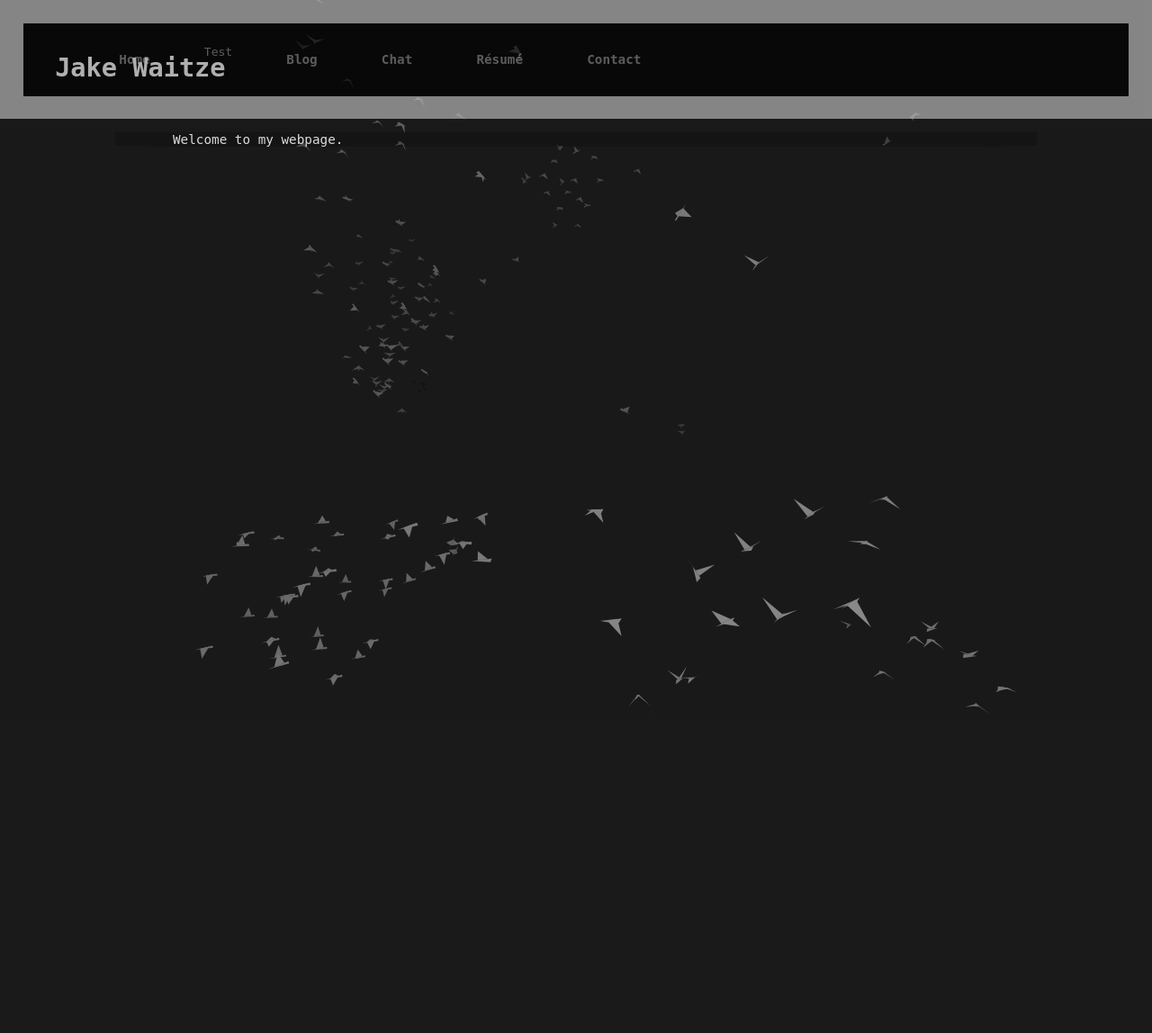
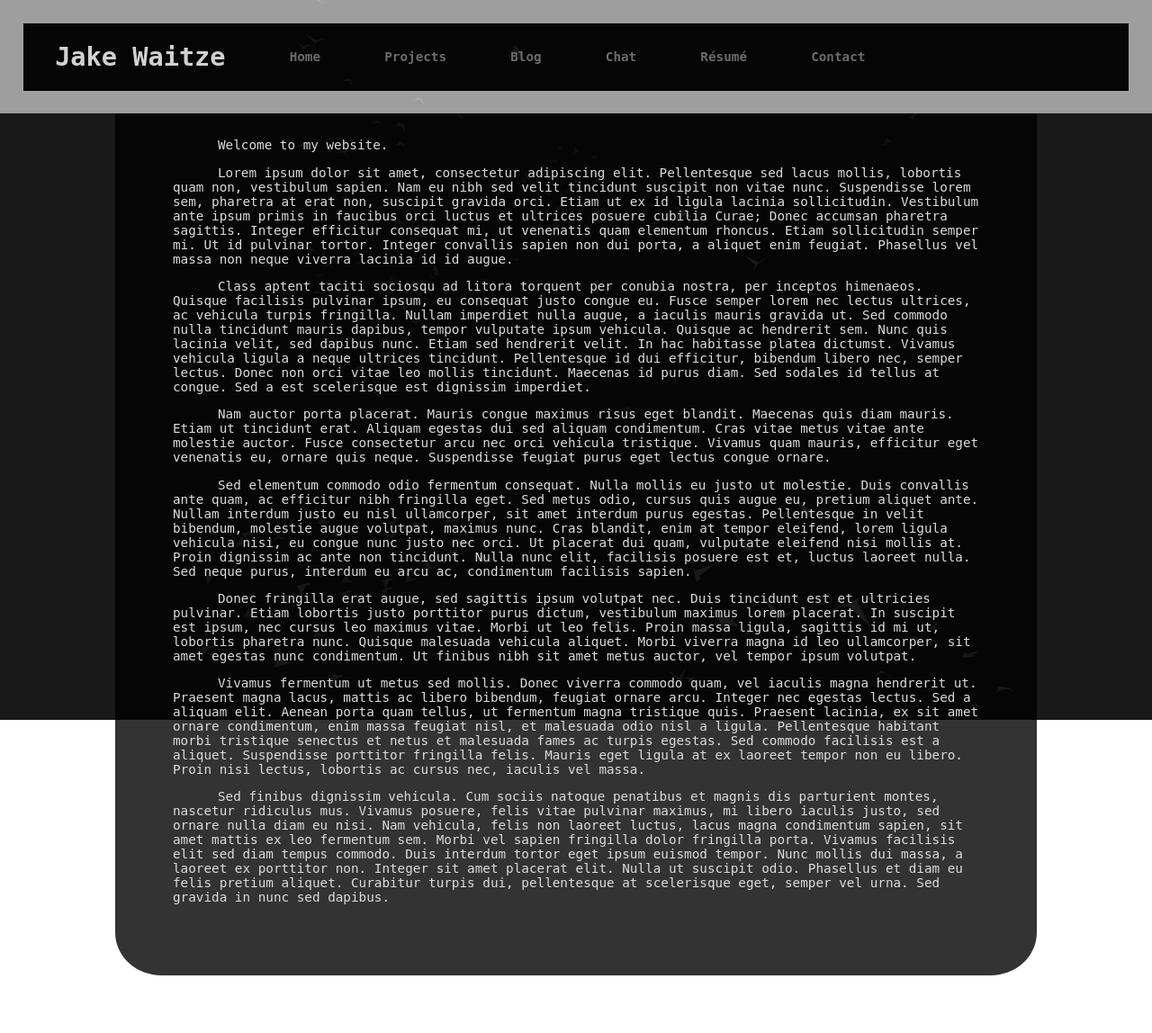
Before and after one commit to jwaitze/jake-personal-website, a PHP site: page / in a window 1280 px wide. Shown: the whole page at 90% size. Before the commit the page ends 800 px from the top, so only its background shows below. Run offline with PHP 8.4, Linux system fonts and the light colour scheme.

Commit message:
Fixed menu items, fixed h1, fixed body, indented all paragraphs in the body, added some lorem ipsum, added and fixed dropdown menus, still need to fix dropdown menu z-index?

```diff
--- a/css/main.css
+++ b/css/main.css
@@ -4,19 +4,10 @@
 
 body {
 	margin: 0;
-	overflow: hidden;
-}
-
-h1 {
-	position: absolute;
-	margin: 0;
-	padding: 0;
-	color: white;
-	z-index: 2;
 }
 
 canvas {
-	position: absolute;
+	position: fixed;
 	top: 0;
 	z-index: -1;
 }
@@ -25,12 +16,25 @@ a {
 	text-decoration: none;
 }
 
+h1 {
+	margin: 0;
+	padding: 0;
+	color: white;
+	z-index: 2;
+}
+
 #mainHeader {
 	width: 96%;
 	padding: 2%;
 	background-color: #C0C0C0;
-	opacity: 0.65;
-    filter: alpha(opacity=65); /* For IE8 and earlier */
+	opacity: 0.80;
+    filter: alpha(opacity=80); /* For IE8 and earlier */
+}
+
+#mainMenu {
+	background-color: black;
+	width: 100%;
+	z-index: 5;
 }
 
 #mainHeader ul {
@@ -46,62 +50,68 @@ a {
 	display: inline;
 	margin-left: 0;
 	padding: 2%;
-	right: 0;
+	text-align: center;
 }
 
 #mainHeader li a {
 	display: block;
-	text-align: center;
 	padding: 8px 11px;
 	color: gray;
-	font-size: 1.1rem;
+	font-size: 1.1em;
 	font-weight: bold;
+	line-height: 10px
 }
 
 #mainHeader li a:hover {
 	color: white;
 }
 
-#mainMenu {
-	background-color: black;
-	width: 100%;
-	z-index: 9999;
+#mainBody {
+	border-bottom-left-radius: 5%;
+	border-bottom-right-radius: 5%;
+	padding: 1% 5% 5% 5%;
+	margin-left: 10%;
+	margin-right: 10%;
+	margin-bottom: 5%;
+	height: 500%;
+	background-color: rgba(0,0,0,0.80);
 }
 
-#mainNote {
-	border-bottom-left-radius: 10%;
-	border-bottom-right-radius: 10%;
-	padding-left: 5%;
-	padding-right: 5%;
-	margin-left: 10%;
-	margin-right: 10%;
-	height: 500%;
-	background-color: rgba(0,0,0,0.2);
+#mainBody p {
+    text-indent: 50px;
 }
 
-#mainNote p {
-	font-size: 1.1rem;
+#mainBody p {
+	font-size: 1.1em;
 	color: #DCDCDC;
 }
 
 .dropdown {
 	color: gray;
     position: relative;
-    display: inline-block;
+    display: inline;
+    display: block;
+	padding: 8px 11px;
+	color: gray;
+	font-size: 1.1em;
+	font-weight: bold;
+	line-height: 10px
 }
 
 .dropdown-content {
     display: none;
     position: absolute;
     background-color: #f9f9f9;
-    min-width: 160px;
+    min-width: 260px;
     box-shadow: 0px 8px 16px 0px rgba(0,0,0,0.2);
     padding: 12px 16px;
-    z-index: 1;
+    margin-top: 5px;
+    z-index: 10;
 }
 
 .dropdown:hover .dropdown-content {
     display: block;
+    z-index: 100;
 }
 
 #keepRight {
--- a/index.html
+++ b/index.html
@@ -20,23 +20,37 @@
 					<li><a href="/">Home</a></li>
 					<li>
 						<div class="dropdown">
-							<span>Test</span>
+							<span>Projects</span>
 							<div class="dropdown-content">
-								<span>test</span>
+								<span>Traject.io</span>
 							</div>
 						</div>
 					</li>
 					<li><a href="#">Blog</a></li>
 					<li><a href="#">Chat</a></li>
 					<li><a href="/resume">Résumé</a></li>
-					<li id="keepRight"><a href="#">Contact</a></li>
+					<li id="keepRight">
+						<div class="dropdown">
+							<span>Contact</span>
+							<div class="dropdown-content">
+								<p>Phone: 860 505 9694</p>
+								<p>Email: Jake@Waitze.net</p>
+							</div>
+						</div>
+					</li>
 				</ul>
 			</div>
 		</div>
-		<div id="mainNote">
-			<p>Welcome to my webpage.</p>
+		<div id="mainBody">
+			<p>Welcome to my website.</p>
+			<p>Lorem ipsum dolor sit amet, consectetur adipiscing elit. Pellentesque sed lacus mollis, lobortis quam non, vestibulum sapien. Nam eu nibh sed velit tincidunt suscipit non vitae nunc. Suspendisse lorem sem, pharetra at erat non, suscipit gravida orci. Etiam ut ex id ligula lacinia sollicitudin. Vestibulum ante ipsum primis in faucibus orci luctus et ultrices posuere cubilia Curae; Donec accumsan pharetra sagittis. Integer efficitur consequat mi, ut venenatis quam elementum rhoncus. Etiam sollicitudin semper mi. Ut id pulvinar tortor. Integer convallis sapien non dui porta, a aliquet enim feugiat. Phasellus vel massa non neque viverra lacinia id id augue.</p>
+			<p>Class aptent taciti sociosqu ad litora torquent per conubia nostra, per inceptos himenaeos. Quisque facilisis pulvinar ipsum, eu consequat justo congue eu. Fusce semper lorem nec lectus ultrices, ac vehicula turpis fringilla. Nullam imperdiet nulla augue, a iaculis mauris gravida ut. Sed commodo nulla tincidunt mauris dapibus, tempor vulputate ipsum vehicula. Quisque ac hendrerit sem. Nunc quis lacinia velit, sed dapibus nunc. Etiam sed hendrerit velit. In hac habitasse platea dictumst. Vivamus vehicula ligula a neque ultrices tincidunt. Pellentesque id dui efficitur, bibendum libero nec, semper lectus. Donec non orci vitae leo mollis tincidunt. Maecenas id purus diam. Sed sodales id tellus at congue. Sed a est scelerisque est dignissim imperdiet.</p>
+			<p>Nam auctor porta placerat. Mauris congue maximus risus eget blandit. Maecenas quis diam mauris. Etiam ut tincidunt erat. Aliquam egestas dui sed aliquam condimentum. Cras vitae metus vitae ante molestie auctor. Fusce consectetur arcu nec orci vehicula tristique. Vivamus quam mauris, efficitur eget venenatis eu, ornare quis neque. Suspendisse feugiat purus eget lectus congue ornare.</p>
+			<p>Sed elementum commodo odio fermentum consequat. Nulla mollis eu justo ut molestie. Duis convallis ante quam, ac efficitur nibh fringilla eget. Sed metus odio, cursus quis augue eu, pretium aliquet ante. Nullam interdum justo eu nisl ullamcorper, sit amet interdum purus egestas. Pellentesque in velit bibendum, molestie augue volutpat, maximus nunc. Cras blandit, enim at tempor eleifend, lorem ligula vehicula nisi, eu congue nunc justo nec orci. Ut placerat dui quam, vulputate eleifend nisi mollis at. Proin dignissim ac ante non tincidunt. Nulla nunc elit, facilisis posuere est et, luctus laoreet nulla. Sed neque purus, interdum eu arcu ac, condimentum facilisis sapien.</p>
+			<p>Donec fringilla erat augue, sed sagittis ipsum volutpat nec. Duis tincidunt est et ultricies pulvinar. Etiam lobortis justo porttitor purus dictum, vestibulum maximus lorem placerat. In suscipit est ipsum, nec cursus leo maximus vitae. Morbi ut leo felis. Proin massa ligula, sagittis id mi ut, lobortis pharetra nunc. Quisque malesuada vehicula aliquet. Morbi viverra magna id leo ullamcorper, sit amet egestas nunc condimentum. Ut finibus nibh sit amet metus auctor, vel tempor ipsum volutpat.</p>
+			<p>Vivamus fermentum ut metus sed mollis. Donec viverra commodo quam, vel iaculis magna hendrerit ut. Praesent magna lacus, mattis ac libero bibendum, feugiat ornare arcu. Integer nec egestas lectus. Sed a aliquam elit. Aenean porta quam tellus, ut fermentum magna tristique quis. Praesent lacinia, ex sit amet ornare condimentum, enim massa feugiat nisl, et malesuada odio nisl a ligula. Pellentesque habitant morbi tristique senectus et netus et malesuada fames ac turpis egestas. Sed commodo facilisis est a aliquet. Suspendisse porttitor fringilla felis. Mauris eget ligula at ex laoreet tempor non eu libero. Proin nisi lectus, lobortis ac cursus nec, iaculis vel massa.</p>
+			<p>Sed finibus dignissim vehicula. Cum sociis natoque penatibus et magnis dis parturient montes, nascetur ridiculus mus. Vivamus posuere, felis vitae pulvinar maximus, mi libero iaculis justo, sed ornare nulla diam eu nisi. Nam vehicula, felis non laoreet luctus, lacus magna condimentum sapien, sit amet mattis ex leo fermentum sem. Morbi vel sapien fringilla dolor fringilla porta. Vivamus facilisis elit sed diam tempus commodo. Duis interdum tortor eget ipsum euismod tempor. Nunc mollis dui massa, a laoreet ex porttitor non. Integer sit amet placerat elit. Nulla ut suscipit odio. Phasellus et diam eu felis pretium aliquet. Curabitur turpis dui, pellentesque at scelerisque eget, semper vel urna. Sed gravida in nunc sed dapibus.</p>
 		</div>
-		<div id="mainBody"></div>
 		<div id="mainFooter"></div>
 	</body>
 </html>
```
